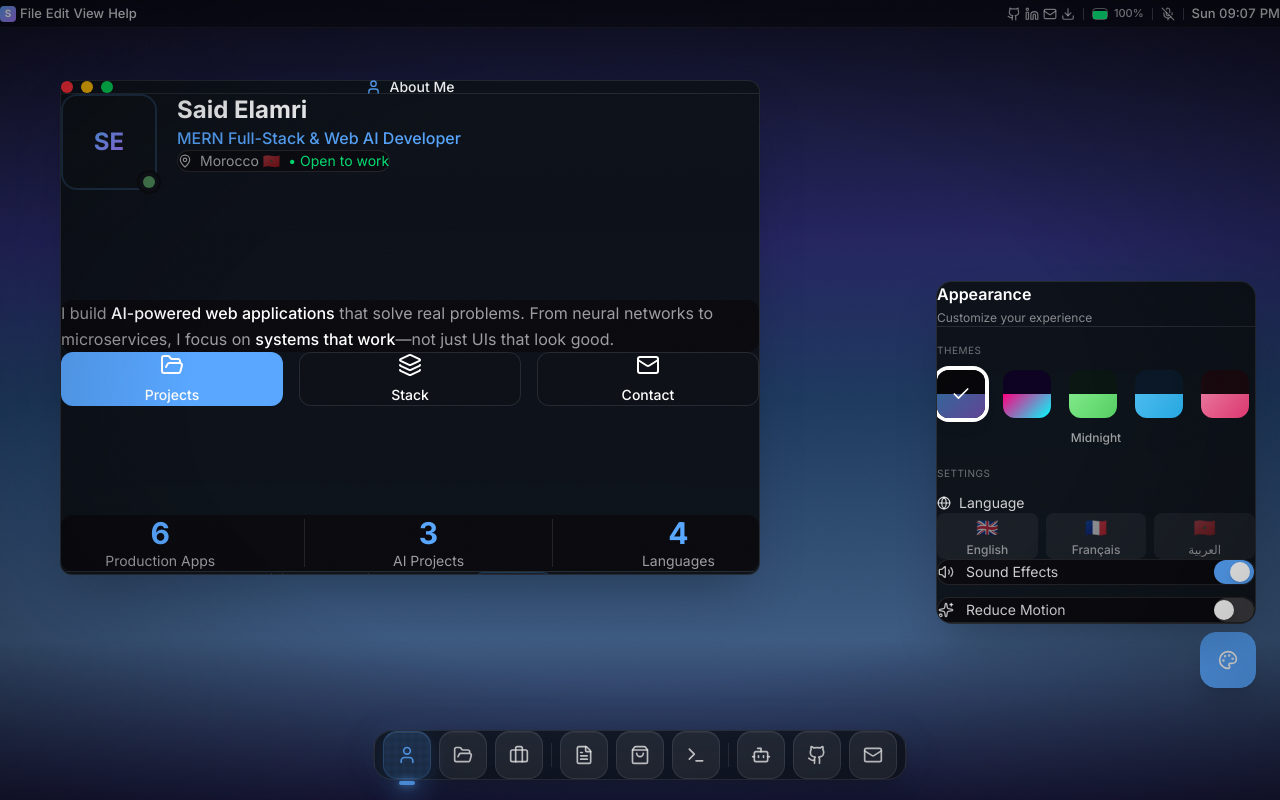
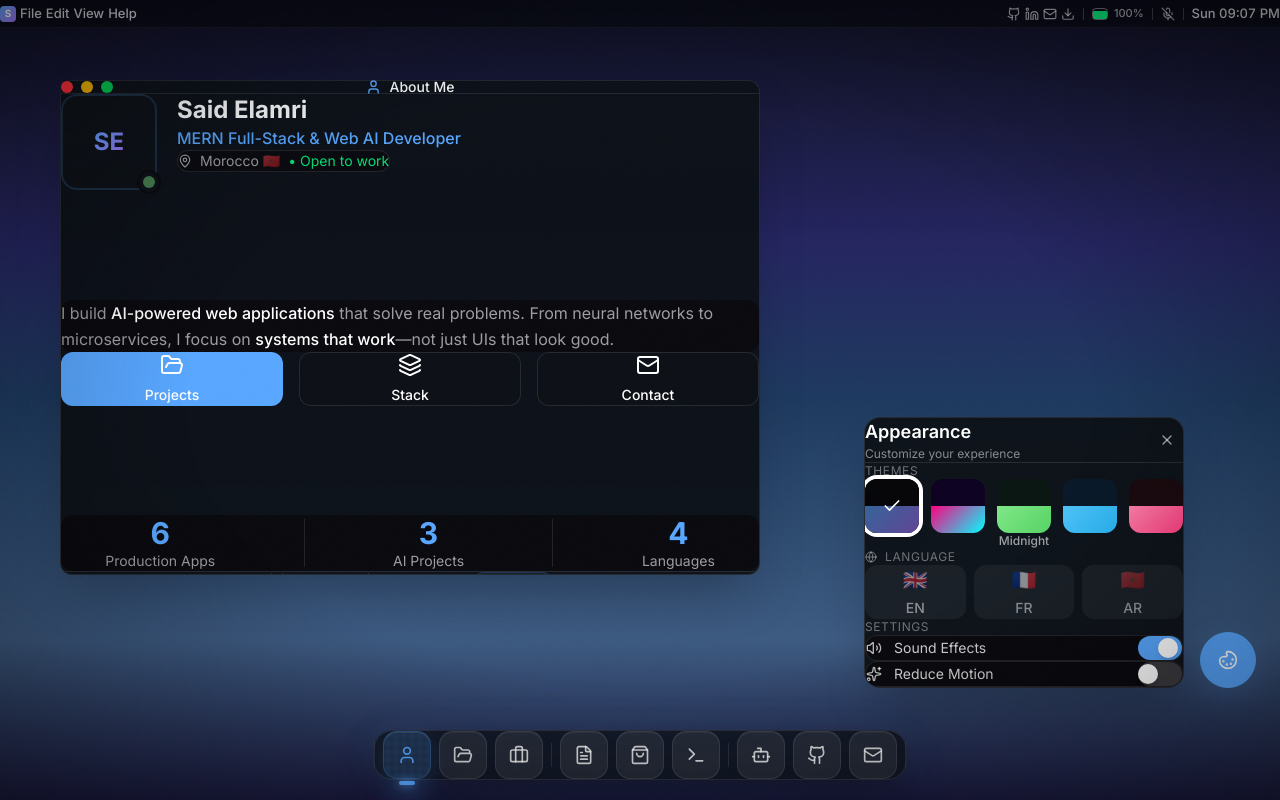
Before and after one commit to saidElamri/portfolio2, a React (Vite) app: page / in a window 1280 px wide. Both pictures are taken after a click on the button 1228 px from the left and 660 px from the top of the page. Built offline with nearby package versions, Linux system fonts and the light colour scheme.

Commit message:
feat: Redesign ThemePicker for both mobile and desktop - Mobile: bottom sheet modal with backdrop and drag indicator - Desktop: cleaner popover with close button - Added rotation animation on toggle button - Improved layout and spacing

```diff
--- a/src/components/ThemePicker.jsx
+++ b/src/components/ThemePicker.jsx
@@ -1,6 +1,6 @@
-import React, { useState } from 'react';
+import React, { useState, useEffect } from 'react';
 import { motion, AnimatePresence } from 'framer-motion';
-import { Palette, Check, Volume2, VolumeX, Sparkles, Globe } from 'lucide-react';
+import { Palette, Check, Volume2, VolumeX, Sparkles, Globe, X } from 'lucide-react';
 import { useTranslation } from 'react-i18next';
 import useThemeStore, { themes } from '../stores/themeStore';
 
@@ -8,85 +8,154 @@ const ThemePicker = () => {
     const [isOpen, setIsOpen] = useState(false);
     const { currentTheme, setTheme, soundEnabled, toggleSound, reducedMotion, toggleReducedMotion } = useThemeStore();
     const { t, i18n } = useTranslation();
+    const theme = themes[currentTheme];
+
+    // Mobile detection
+    const [isMobile, setIsMobile] = useState(false);
+    useEffect(() => {
+        const check = () => setIsMobile(window.innerWidth < 768);
+        check();
+        window.addEventListener('resize', check);
+        return () => window.removeEventListener('resize', check);
+    }, []);
 
     const languages = [
-        { code: 'en', label: 'English', flag: '🇬🇧' },
-        { code: 'fr', label: 'Français', flag: '🇫🇷' },
-        { code: 'ar', label: 'العربية', flag: '🇲🇦' }
+        { code: 'en', label: 'EN', flag: '🇬🇧' },
+        { code: 'fr', label: 'FR', flag: '🇫🇷' },
+        { code: 'ar', label: 'AR', flag: '🇲🇦' }
     ];
 
+    // Close on escape
+    useEffect(() => {
+        const handleEsc = (e) => e.key === 'Escape' && setIsOpen(false);
+        window.addEventListener('keydown', handleEsc);
+        return () => window.removeEventListener('keydown', handleEsc);
+    }, []);
+
     return (
-        <div className="hidden md:block fixed bottom-28 right-6 z-[100]">
-            {/* Toggle Button */}
+        <>
+            {/* Toggle Button - Fixed position */}
             <motion.button
-                whileHover={{ scale: 1.1, rotate: 15 }}
+                whileHover={!isMobile ? { scale: 1.05 } : undefined}
                 whileTap={{ scale: 0.95 }}
                 onClick={() => setIsOpen(!isOpen)}
-                className="w-14 h-14 rounded-2xl backdrop-blur-xl border flex items-center justify-center text-white transition-all shadow-xl"
+                className={`
+                    fixed z-[100] flex items-center justify-center rounded-full
+                    backdrop-blur-xl border shadow-lg transition-all
+                    ${isMobile
+                        ? 'bottom-24 right-4 w-12 h-12'
+                        : 'bottom-28 right-6 w-14 h-14 rounded-2xl'
+                    }
+                `}
                 style={{
-                    backgroundColor: isOpen ? 'var(--color-accent)' : 'color-mix(in srgb, var(--color-surface) 80%, transparent)',
-                    borderColor: isOpen ? 'var(--color-accent)' : 'var(--color-border)'
+                    backgroundColor: isOpen
+                        ? theme.accent
+                        : `color-mix(in srgb, ${theme.surface} 85%, transparent)`,
+                    borderColor: isOpen ? theme.accent : theme.border,
+                    boxShadow: `0 8px 32px ${theme.accent}30`
                 }}
             >
-                <Palette className="w-5 h-5" />
+                <motion.div
+                    animate={{ rotate: isOpen ? 180 : 0 }}
+                    transition={{ duration: 0.3 }}
+                >
+                    <Palette className={`${isMobile ? 'w-5 h-5' : 'w-5 h-5'} text-white`} />
+                </motion.div>
             </motion.button>
 
-            {/* Theme Panel */}
+            {/* Theme Panel - Modal on mobile, popover on desktop */}
             <AnimatePresence>
                 {isOpen && (
+                    <>
+                        {/* Backdrop for mobile */}
+                        {isMobile && (
                             <motion.div
-                        initial={{ opacity: 0, y: 10, scale: 0.95 }}
+                                initial={{ opacity: 0 }}
+                                animate={{ opacity: 1 }}
+                                exit={{ opacity: 0 }}
+                                onClick={() => setIsOpen(false)}
+                                className="fixed inset-0 bg-black/60 backdrop-blur-sm z-[100]"
+                            />
+                        )}
+
+                        <motion.div
+                            initial={{ opacity: 0, y: isMobile ? 100 : 10, scale: isMobile ? 1 : 0.95 }}
                             animate={{ opacity: 1, y: 0, scale: 1 }}
-                        exit={{ opacity: 0, y: 10, scale: 0.95 }}
-                        transition={{ type: 'spring', stiffness: 400, damping: 25 }}
-                        className="absolute bottom-16 right-0 w-[85vw] md:w-80 max-h-[60vh] overflow-y-auto backdrop-blur-2xl rounded-2xl border shadow-2xl custom-scrollbar"
+                            exit={{ opacity: 0, y: isMobile ? 100 : 10, scale: isMobile ? 1 : 0.95 }}
+                            transition={{ type: 'spring', stiffness: 400, damping: 30 }}
+                            className={`
+                                fixed z-[101] backdrop-blur-2xl border shadow-2xl
+                                ${isMobile
+                                    ? 'bottom-0 left-0 right-0 rounded-t-3xl max-h-[80vh] pb-8'
+                                    : 'bottom-28 right-24 w-80 rounded-2xl max-h-[70vh]'
+                                }
+                                overflow-hidden
+                            `}
                             style={{
-                            backgroundColor: 'color-mix(in srgb, var(--color-surface) 95%, transparent)',
-                            borderColor: 'var(--color-border)'
+                                backgroundColor: `color-mix(in srgb, ${theme.surface} 95%, transparent)`,
+                                borderColor: theme.border
                             }}
                         >
+                            {/* Mobile drag indicator */}
+                            {isMobile && (
+                                <div className="flex justify-center pt-3 pb-2">
+                                    <div className="w-10 h-1 bg-white/30 rounded-full" />
+                                </div>
+                            )}
+
                             {/* Header */}
-                        <div className="px-5 py-4" style={{ borderBottom: '1px solid var(--color-border)' }}>
-                            <h3 className="font-semibold text-white text-base">{t('theme.title')}</h3>
-                            <div className="h-1"></div>
-                            <p className="text-xs text-white/50">Customize your experience</p>
+                            <div
+                                className="px-5 py-4 flex items-center justify-between"
+                                style={{ borderBottom: `1px solid ${theme.border}` }}
+                            >
+                                <div>
+                                    <h3 className="font-semibold text-white text-lg">
+                                        {t('theme.title') || 'Appearance'}
+                                    </h3>
+                                    <p className="text-xs text-white/50 mt-0.5">Customize your experience</p>
+                                </div>
+                                <button
+                                    onClick={() => setIsOpen(false)}
+                                    className="w-8 h-8 rounded-full flex items-center justify-center hover:bg-white/10 transition-colors"
+                                >
+                                    <X className="w-4 h-4 text-white/60" />
+                                </button>
                             </div>
 
-                        <div className="h-4"></div>
-
+                            {/* Scrollable content */}
+                            <div className="overflow-y-auto max-h-[calc(80vh-120px)] p-5 space-y-6">
                                 {/* Theme Grid */}
-                        <div className="px-5">
-                            <p className="text-[10px] text-white/40 uppercase tracking-wider">{t('theme.themes')}</p>
-
-                            <div className="h-3"></div>
-
+                                <div>
+                                    <p className="text-xs text-white/40 uppercase tracking-wider mb-3">
+                                        {t('theme.themes') || 'Themes'}
+                                    </p>
                                     <div className="grid grid-cols-5 gap-3">
-                                {Object.entries(themes).map(([key, theme]) => (
+                                        {Object.entries(themes).map(([key, themeOption]) => (
                                             <motion.button
                                                 key={key}
-                                        whileHover={{ scale: 1.1, y: -2 }}
+                                                whileHover={!isMobile ? { scale: 1.1, y: -2 } : undefined}
                                                 whileTap={{ scale: 0.95 }}
                                                 onClick={() => setTheme(key)}
-                                        className={`relative w-12 h-12 rounded-xl overflow-hidden transition-all ${currentTheme === key
+                                                className={`
+                                                    relative aspect-square rounded-xl overflow-hidden transition-all
+                                                    ${currentTheme === key
                                                         ? 'ring-2 ring-white ring-offset-2 ring-offset-transparent shadow-lg'
                                                         : 'hover:ring-1 hover:ring-white/30'
-                                            }`}
-                                        title={theme.name}
+                                                    }
+                                                `}
+                                                title={themeOption.name}
                                             >
-                                        {/* Theme preview */}
                                                 <div
                                                     className="absolute inset-0"
-                                            style={{ backgroundColor: theme.background }}
+                                                    style={{ backgroundColor: themeOption.background }}
                                                 >
                                                     <div
                                                         className="absolute bottom-0 left-0 right-0 h-1/2"
                                                         style={{
-                                                    background: `linear-gradient(135deg, ${theme.accent}, ${theme.accentSecondary})`
+                                                            background: `linear-gradient(135deg, ${themeOption.accent}, ${themeOption.accentSecondary})`
                                                         }}
                                                     />
                                                 </div>
-
-                                        {/* Checkmark */}
                                                 {currentTheme === key && (
                                                     <motion.div
                                                         initial={{ scale: 0 }}
@@ -99,94 +168,102 @@ const ThemePicker = () => {
                                             </motion.button>
                                         ))}
                                     </div>
-
-                            <div className="h-3"></div>
-
-                            {/* Current theme label */}
-                            <p className="text-xs text-white/60 text-center font-medium">
+                                    <p className="text-xs text-white/60 text-center font-medium mt-3">
                                         {themes[currentTheme]?.name}
                                     </p>
                                 </div>
 
-                        <div className="h-5"></div>
-
-                        {/* Settings */}
-                        <div className="px-5 pb-5">
-                            <p className="text-[10px] text-white/40 uppercase tracking-wider">Settings</p>
-
-                            <div className="h-3"></div>
-
                                 {/* Language Selector */}
-                            <div className="mb-4">
-                                <div className="flex items-center gap-2 mb-2 text-white/80 text-sm">
-                                    <Globe className="w-3.5 h-3.5" />
-                                    <span>{t('theme.language')}</span>
+                                <div>
+                                    <div className="flex items-center gap-2 mb-3 text-xs text-white/40 uppercase tracking-wider">
+                                        <Globe className="w-3 h-3" />
+                                        <span>{t('theme.language') || 'Language'}</span>
                                     </div>
-                                <div className="grid grid-cols-3 gap-2">
+                                    <div className="flex gap-2">
                                         {languages.map((lang) => (
                                             <button
                                                 key={lang.code}
                                                 onClick={() => i18n.changeLanguage(lang.code)}
-                                            className={`py-2 rounded-lg text-xs font-medium transition-all ${i18n.language === lang.code
-                                                ? 'bg-white/10 text-white border-white/20'
+                                                className={`
+                                                    flex-1 py-3 rounded-xl text-sm font-medium transition-all flex flex-col items-center gap-1
+                                                    ${i18n.language === lang.code
+                                                        ? 'bg-white/15 text-white border-white/20'
                                                         : 'bg-white/5 text-white/50 hover:bg-white/10 hover:text-white/80 border-transparent'
-                                                } border`}
+                                                    } border
+                                                `}
                                             >
-                                            <div className="text-lg mb-0.5">{lang.flag}</div>
-                                            {lang.label}
+                                                <span className="text-xl">{lang.flag}</span>
+                                                <span>{lang.label}</span>
                                             </button>
                                         ))}
                                     </div>
                                 </div>
 
+                                {/* Settings Toggles */}
+                                <div className="space-y-3">
+                                    <p className="text-xs text-white/40 uppercase tracking-wider">Settings</p>
+
                                     {/* Sound Toggle */}
                                     <button
                                         onClick={toggleSound}
-                                className="w-full flex items-center justify-between px-4 py-3 rounded-xl transition-colors"
-                                style={{ backgroundColor: 'var(--color-background)', border: '1px solid var(--color-border)' }}
+                                        className="w-full flex items-center justify-between px-4 py-3.5 rounded-xl transition-colors"
+                                        style={{
+                                            backgroundColor: theme.background,
+                                            border: `1px solid ${theme.border}`
+                                        }}
                                     >
                                         <div className="flex items-center gap-3">
-                                    {soundEnabled ? <Volume2 className="w-4 h-4 text-white/70" /> : <VolumeX className="w-4 h-4 text-white/40" />}
-                                    <span className="text-sm text-white/80">{t('theme.sound')}</span>
+                                            {soundEnabled
+                                                ? <Volume2 className="w-4 h-4 text-white/70" />
+                                                : <VolumeX className="w-4 h-4 text-white/40" />
+                                            }
+                                            <span className="text-sm text-white/80">
+                                                {t('theme.sound') || 'Sound Effects'}
+                                            </span>
                                         </div>
                                         <div
-                                    className="w-10 h-6 rounded-full transition-colors flex items-center px-0.5"
-                                    style={{ backgroundColor: soundEnabled ? 'var(--color-accent)' : 'rgba(255,255,255,0.2)' }}
+                                            className="w-11 h-6 rounded-full transition-colors flex items-center px-0.5"
+                                            style={{ backgroundColor: soundEnabled ? theme.accent : 'rgba(255,255,255,0.2)' }}
                                         >
                                             <motion.div
-                                        animate={{ x: soundEnabled ? 16 : 0 }}
+                                                animate={{ x: soundEnabled ? 20 : 0 }}
                                                 className="w-5 h-5 rounded-full bg-white shadow-md"
                                             />
                                         </div>
                                     </button>
 
-                            <div className="h-3"></div>
-
                                     {/* Reduced Motion Toggle */}
                                     <button
                                         onClick={toggleReducedMotion}
-                                className="w-full flex items-center justify-between px-4 py-3 rounded-xl transition-colors"
-                                style={{ backgroundColor: 'var(--color-background)', border: '1px solid var(--color-border)' }}
+                                        className="w-full flex items-center justify-between px-4 py-3.5 rounded-xl transition-colors"
+                                        style={{
+                                            backgroundColor: theme.background,
+                                            border: `1px solid ${theme.border}`
+                                        }}
                                     >
                                         <div className="flex items-center gap-3">
                                             <Sparkles className="w-4 h-4 text-white/70" />
-                                    <span className="text-sm text-white/80">{t('theme.motion')}</span>
+                                            <span className="text-sm text-white/80">
+                                                {t('theme.motion') || 'Reduce Motion'}
+                                            </span>
                                         </div>
                                         <div
-                                    className="w-10 h-6 rounded-full transition-colors flex items-center px-0.5"
-                                    style={{ backgroundColor: reducedMotion ? 'var(--color-accent)' : 'rgba(255,255,255,0.2)' }}
+                                            className="w-11 h-6 rounded-full transition-colors flex items-center px-0.5"
+                                            style={{ backgroundColor: reducedMotion ? theme.accent : 'rgba(255,255,255,0.2)' }}
                                         >
                                             <motion.div
-                                        animate={{ x: reducedMotion ? 16 : 0 }}
+                                                animate={{ x: reducedMotion ? 20 : 0 }}
                                                 className="w-5 h-5 rounded-full bg-white shadow-md"
                                             />
                                         </div>
                                     </button>
                                 </div>
+                            </div>
                         </motion.div>
+                    </>
                 )}
             </AnimatePresence>
-        </div>
+        </>
     );
 };
 
```
Lines whose indentation alone changed are shown as unchanged.
